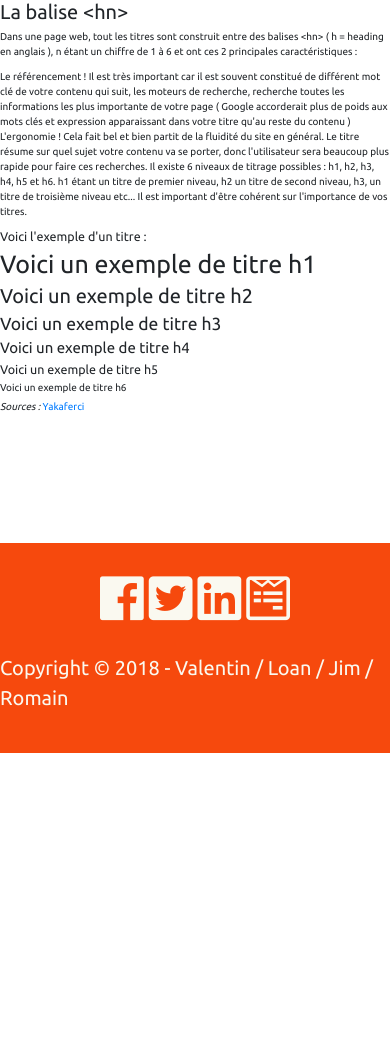
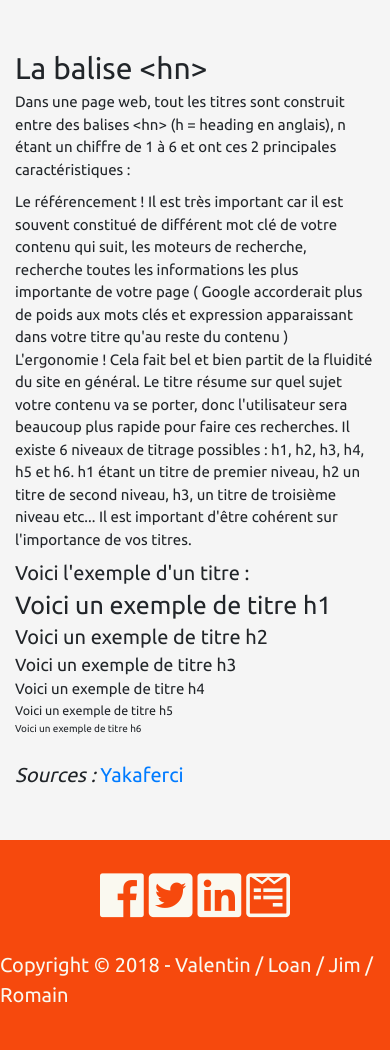
Before and after one commit to KomaWasTaken/DefinitionsBalises, a PHP site: page /hn.php in a window 390 px wide. Shown: the part 91-1141 px from the top of the page. Before the commit the page ends 844 px from the top, so only its background shows below. Run offline with PHP 8.4, Linux system fonts and the light colour scheme; some libraries are stand-ins or nearby versions.

Commit message:
Ajouts du style pour balises/a.php & b.php & hn.php. Reste le responsive à faire.

```diff
--- a/balises/a.php
+++ b/balises/a.php
@@ -12,7 +12,8 @@
 <body>
     <?php include "../include/header.php" ?>
 
-<section class="container ptb-50">
+<section class="container-fluid ptb-50 bgcolor4">
+    <div class="container">
         <div class="row flex-column">
             <h2 class="fs-30 col-12">La balise &lt;a&gt;</h2>
             <p class="fs-15 col-12">
@@ -31,6 +32,7 @@
                 <i>Sources : </i><a href="https://www.w3schools.com/tags/tag_a.asp">W3C</a>
             </aside>
         </div>
+    </div>
 </section>
 
     <?php include "../include/footer.php" ?>
--- a/balises/hn.php
+++ b/balises/hn.php
@@ -12,29 +12,33 @@
 <body>
     <?php include "../include/header.php" ?>
 
-<section>
-    <h2>La balise &lt;hn&gt;</h2>
-    <p>
-        Dans une page web, tout les titres sont construit entre des balises &lt;hn&gt; ( h = heading en anglais ),
+<section class="container-fluid bgcolor4 ptb-50">
+    <div class="container">
+        <div class="row flex-column">
+            <h2 class="fs-30 col-12">La balise &lt;hn&gt;</h2>
+            <p class="fs-15 col-12">
+                Dans une page web, tout les titres sont construit entre des balises &lt;hn&gt; (h = heading en anglais),
                 n étant un chiffre de 1 à 6 et ont ces 2 principales caractéristiques :
             </p>
-    <p>
+            <p class="fs-15 col-12">
                 Le référencement ! Il est très important car il est souvent constitué de différent mot clé de votre contenu qui suit, les moteurs de recherche, recherche toutes les informations les plus importante de votre page ( Google accorderait plus de poids aux mots clés et expression apparaissant dans votre titre qu'au reste du contenu )
                 L'ergonomie ! Cela fait bel et bien partit de la fluidité du site en général. Le titre résume sur quel sujet votre contenu va se porter, donc l'utilisateur sera beaucoup plus rapide pour faire ces recherches.
                 Il existe 6 niveaux de titrage possibles : h1, h2, h3, h4, h5 et h6. h1 étant un titre de premier niveau, h2 un titre de second niveau, h3, un titre de troisième niveau etc... Il est important d'être cohérent sur l'importance de vos titres.
             </p>
-    <h5 class="">Voici l'exemple d'un titre :</h5>
+            <h5 class="fs-20 col-12">Voici l'exemple d'un titre :</h5>
 
-    <h1>Voici un exemple de titre h1</h1>
-    <h2>Voici un exemple de titre h2</h2>
-    <h3>Voici un exemple de titre h3</h3>
-    <h4>Voici un exemple de titre h4</h4>
-    <h5>Voici un exemple de titre h5</h5>
-    <h6>Voici un exemple de titre h6</h6>
+            <h1 class="col-12">Voici un exemple de titre h1</h1>
+            <h2 class="col-12">Voici un exemple de titre h2</h2>
+            <h3 class="col-12">Voici un exemple de titre h3</h3>
+            <h4 class="col-12">Voici un exemple de titre h4</h4>
+            <h5 class="col-12">Voici un exemple de titre h5</h5>
+            <h6 class="col-12">Voici un exemple de titre h6</h6>
 
-    <aside>
+            <aside class="col-12 fs-20 mt-20">
                 <i>Sources : </i><a href="https://www.yakaferci.com/balises-h1-h2/">Yakaferci</a>
             </aside>
+        </div>
+    </div>
 </section>
 
     <?php include "../include/footer.php" ?>
```
Also changed, not shown: balises/b.php (+16 -11 lines). Lines whose indentation alone changed are shown as unchanged.
